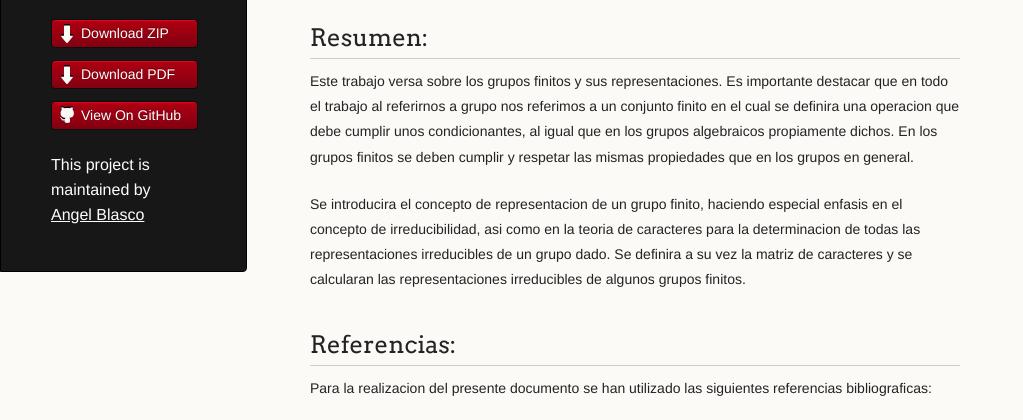
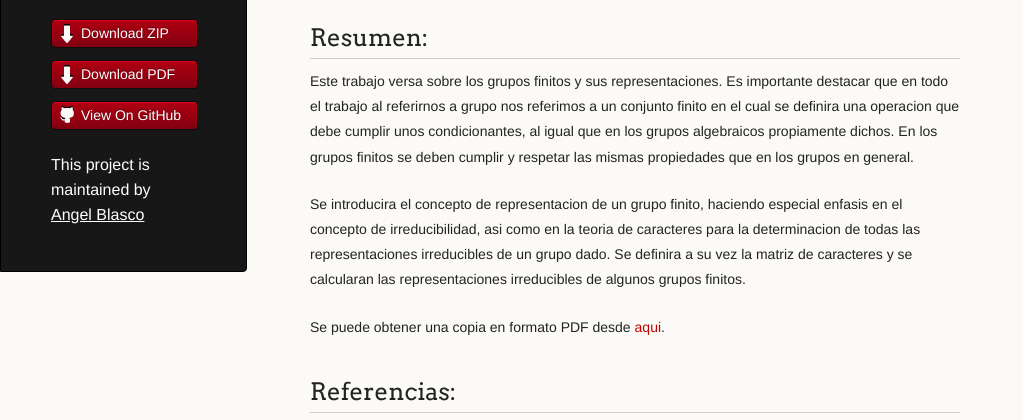
Before and after one commit to angelblasco/rlweb, a plain HTML site: page index.html in a window 1280 px wide. Shown: the part 325-745 px from the top of the page, without its empty margins (0-1023 px from the left). Drawn offline with Linux system fonts and the light colour scheme.

Commit message:
Se añade un nuevo enlace de descarga.

```diff
--- a/index.html
+++ b/index.html
@@ -52,6 +52,7 @@ Fundamentales de la <a href="https://www.uned.es/universidad/">UNED</a>.</p>
  </p>
 <p>Se introducira el concepto de representacion de un grupo finito, haciendo especial enfasis en el concepto de irreducibilidad, asi como en la teoria de caracteres para la determinacion de todas las representaciones irreducibles de un grupo dado. Se definira a su vez la matriz de caracteres y se calcularan las representaciones irreducibles de algunos grupos finitos.
  </p>
+<p>Se puede obtener una copia en formato PDF desde <a href=“docs/tfg.pdf>aqui</a>.</p>
 <h2>Referencias:</h2>
 <p>Para la realizacion del presente documento se han utilizado las siguientes referencias bibliograficas:</p>
 <ul>
```
